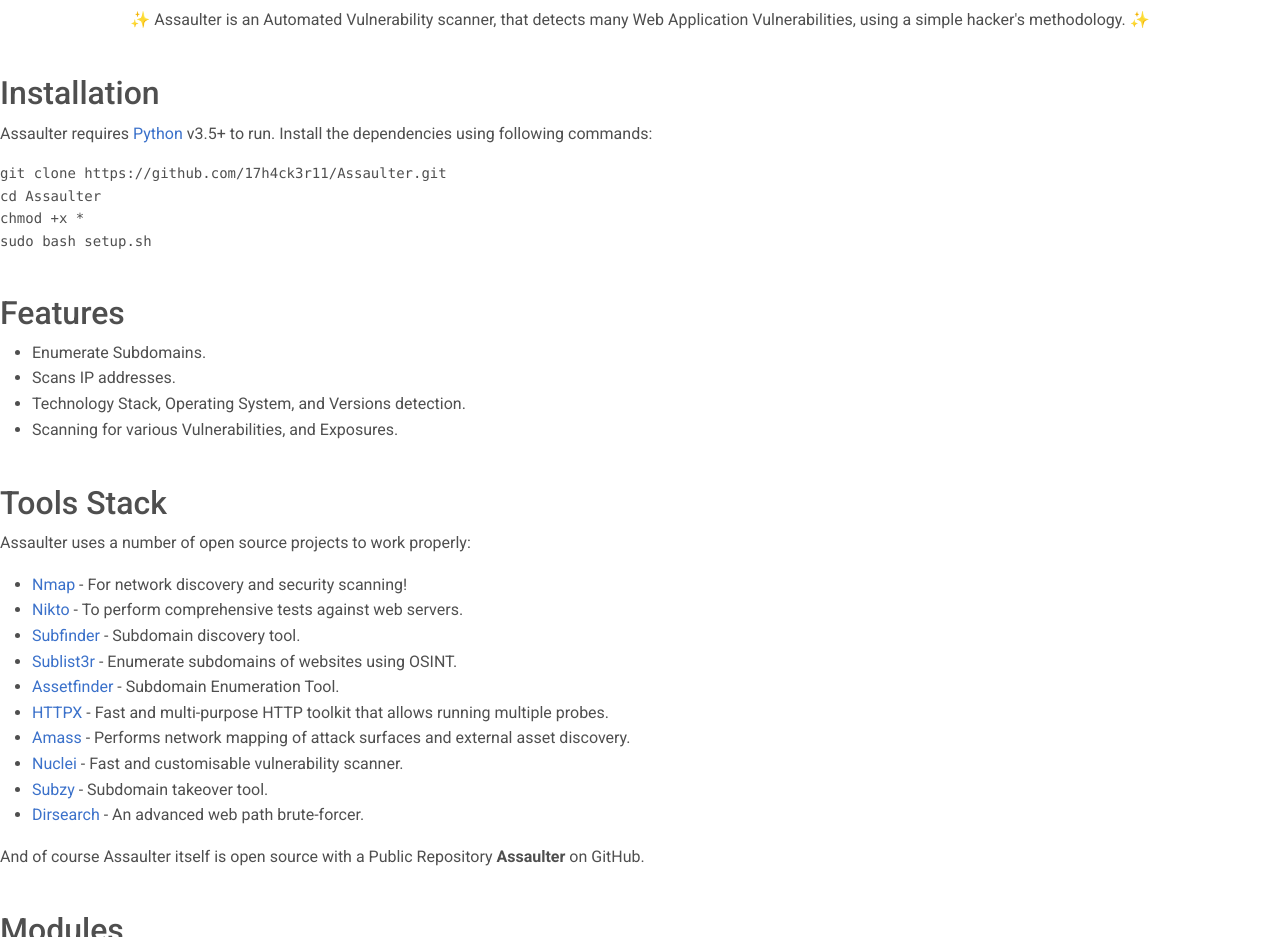
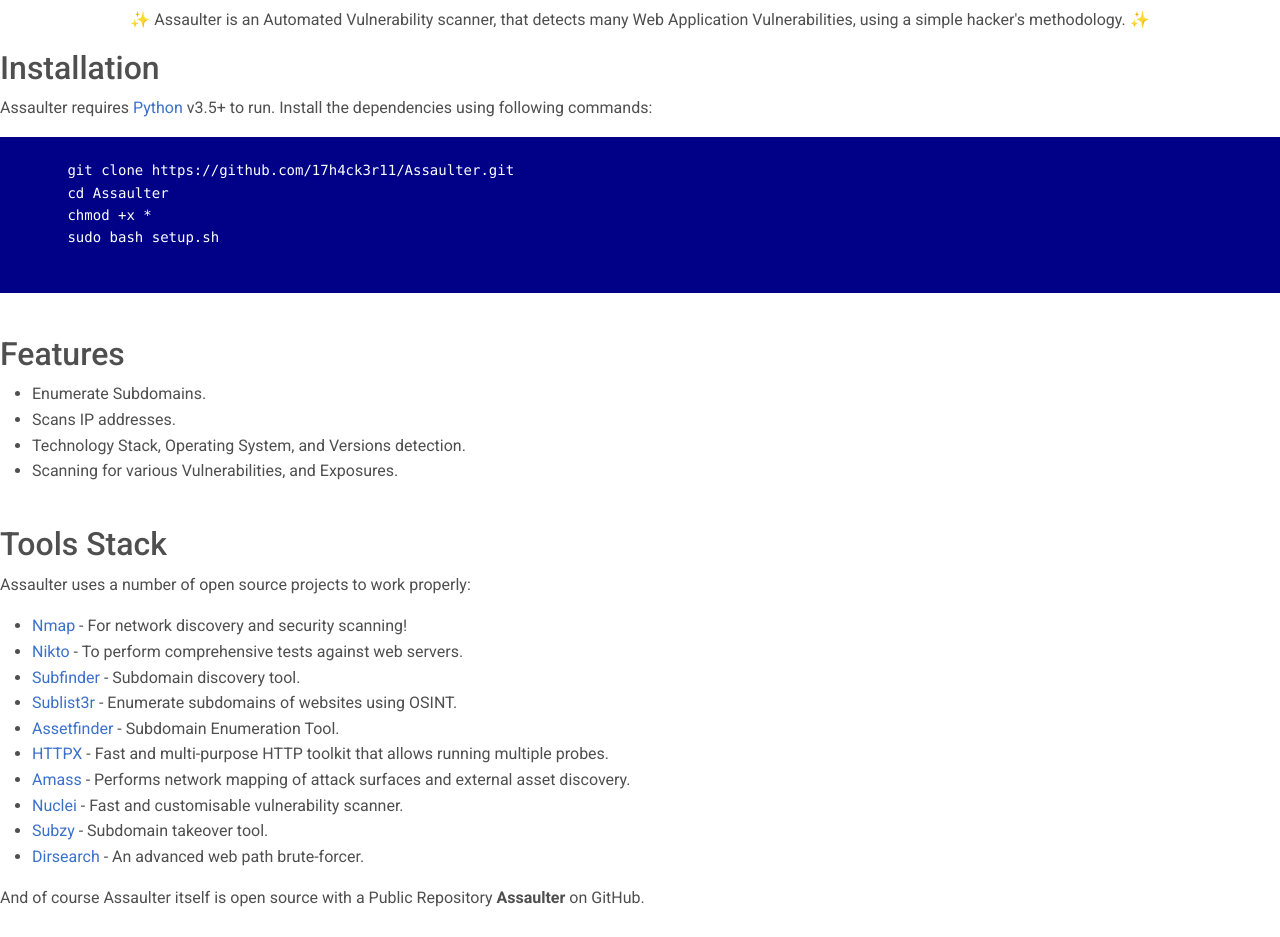
Before and after one commit to 17h4ck3r11/Assaulter, a plain HTML site: page index.html in a window 1280 px wide. Shown: the part 1060-1997 px from the top of the page. Drawn offline with nearby package versions, Linux system fonts and the light colour scheme.

Commit message:
Update index.html

```diff
--- a/index.html
+++ b/index.html
@@ -51,16 +51,16 @@
             Vulnerabilities, using a
             simple hacker&#39;s methodology. ✨</p>
 
-        <br>
-
         <h2 id="installation">Installation</h2>
-        <p>Assaulter requires <a href="https://www.python.org/">Python</a> v3.5+ to run. Install the dependencies using
-            following commands:</p>
-        <pre><code class="lang-sh"><span>git clone https://github.com/17h4ck3r11/Assaulter.git</span>
-<span class="hljs-keyword">cd Assaulter</span>
-<span class="hljs-keyword">chmod +x *</span>
-<span class="hljs-keyword">sudo bash setup.sh</span>
-</code></pre>
+        <p>Assaulter requires <a href="https://www.python.org/">Python</a> v3.5+ to run. Install the dependencies using following commands:</p>
+        <pre style="background: #010188;color:#fff;foreground: #777">
+        <code class="lang-sh">
+        <span class="hljs-keyword">git clone https://github.com/17h4ck3r11/Assaulter.git</span>
+        <span class="hljs-keyword">cd Assaulter</span>
+        <span class="hljs-keyword">chmod +x *</span>
+        <span class="hljs-keyword">sudo bash setup.sh</span>
+        </code>
+        </pre>
 
         <br>
 
```
